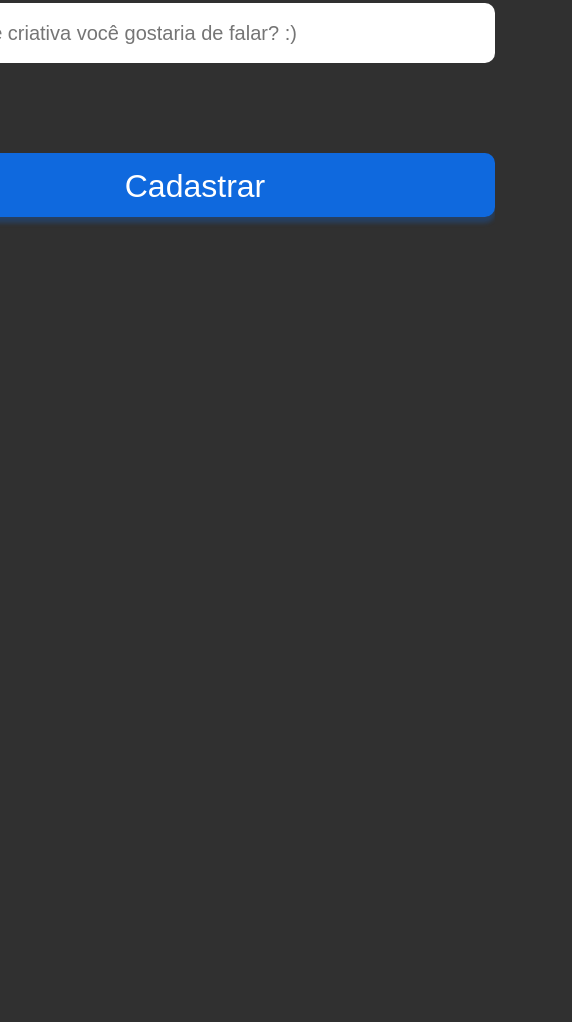
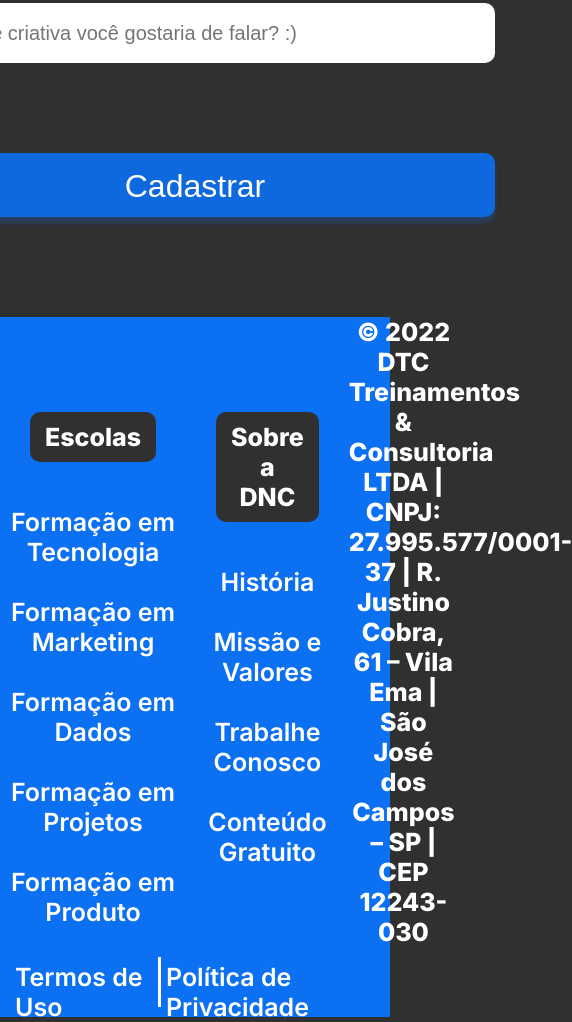
Before and after one commit to PeterParkison/bootcamp-curso, a plain HTML site: page index.html in a window 390 px wide. Shown: the part 1836-2858 px from the top of the page, 572 px wide, since content can reach past the window. Before the commit the page ends 2153 px from the top, so only its background shows below. Drawn offline with Linux system fonts and the light colour scheme.

Commit message:
Antes do media querry

```diff
--- a/index.html
+++ b/index.html
@@ -78,5 +78,54 @@
             <input type="submit" value="Cadastrar">
         </form>
     </section>
+    <footer>
+        <div id="line1">
+            <nav id="footerNav1">
+                <h5>Escolas</h5>
+                <ul>
+                    <li>
+                        <a href="">Formação em Tecnologia</a>
+                    </li>
+                    <li>
+                        <a href="">Formação em Marketing</a>
+                    </li>
+                    <li>
+                        <a href="">Formação em Dados</a>
+                    </li>
+                    <li>
+                        <a href="">Formação em Projetos</a>
+                    </li>
+                    <li>
+                        <a href="">Formação em Produto</a>
+                    </li>
+                </ul>
+
+            </nav>
+            <nav id="footerNav2">
+                <h5>Sobre a DNC</h5>
+                <ul>
+                    <li>
+                        <a href="">História</a>
+                    </li>
+                    <li>
+                        <a href="">Missão e Valores</a>
+                    </li>
+                    <li>
+                        <a href="">Trabalhe Conosco</a>
+                    </li>
+                    <li>
+                        <a href="">Conteúdo Gratuito</a>
+                    </li>
+                </ul>
+            </nav>
+            <div id="adress">
+                © 2022 DTC Treinamentos & Consultoria LTDA | CNPJ: 27.995.577/0001-37 | R. Justino Cobra, 61 – Vila Ema | São José dos Campos – SP | CEP 12243-030
+            </div>
+        </div>
+        <div id="line2">
+            <a href="">Termos de Uso</a>
+            <a href="">Política de Privacidade</a>
+        </div>
+    </footer>
 </body>
 </html>
--- a/style.css
+++ b/style.css
@@ -174,3 +174,101 @@
 
     cursor: pointer;
 }
+
+/* Footer */
+
+footer{
+    width: 100%;
+    background-color: var(--azulDnc);
+}
+
+footer #line1{
+    display: flex;
+    justify-content: space-around;
+    align-items: center;
+}
+
+footer ul{
+    list-style: none;
+    margin: 0px;
+    padding: 0px;
+}
+
+footer nav{
+    display: flex;
+    flex-direction: column;
+
+    align-items: center;
+
+    height: 500px;
+}
+
+footer h5{
+    text-align: center;
+    color: white;
+    font-family: var(--fontePadrao);
+    font-weight: 800;
+    font-size: 25px;
+
+    margin: 30px;
+
+    background-color: var(--pretoDnc);
+    border-radius: 10px;
+    padding: 10px 15px 10px 15px;
+    margin-bottom: 15px;
+}
+
+footer ul li{
+    text-align: center;
+    color: white;
+    font-family: var(--fontePadrao);
+    font-weight: 600;
+    font-size: 25px;
+
+    margin: 30px 0px 30px 0px;
+}
+
+    footer ul li a{
+        color: white;
+        text-decoration: none;
+
+
+    }
+
+        footer ul li a:hover{
+            color: var(--cinzaHover);
+        }
+
+footer #adress{
+    text-align: center;
+    color: white;
+    font-family: var(--fontePadrao);
+    font-weight: 800;
+    font-size: 25px;
+    width: 28%;
+}
+
+footer #line2{
+    height: 50px;
+    display: flex;
+    justify-content: center;
+    margin: 0px;
+    padding: 10px;
+}
+
+    footer #line2 a{
+        font-family: var(--fontePadrao);
+        font-size: 25px;
+        font-weight: 600;
+        color: white;
+        text-decoration: none;
+        padding: 5px;
+    }
+
+        footer #line2 a:first-child{
+            border-right: 3px solid white;
+        }
+
+        footer #line2 a:hover{
+            color: var(--cinzaHover);
+        }
```
